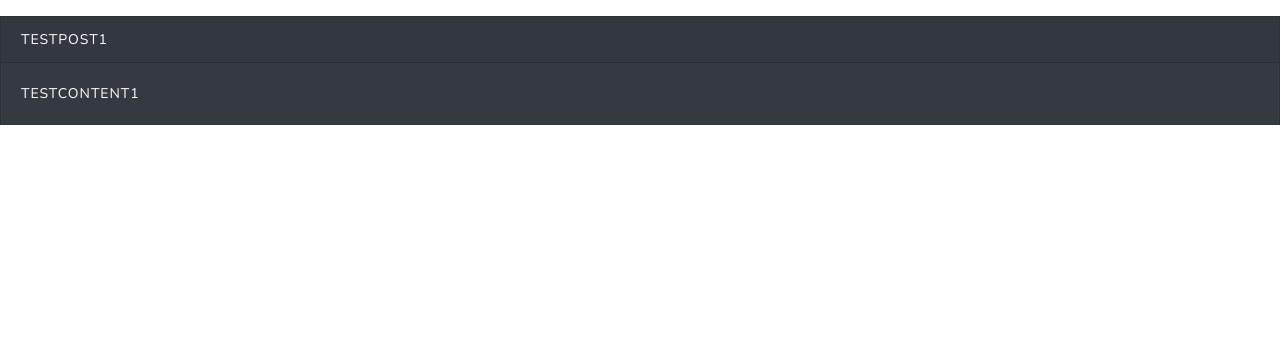
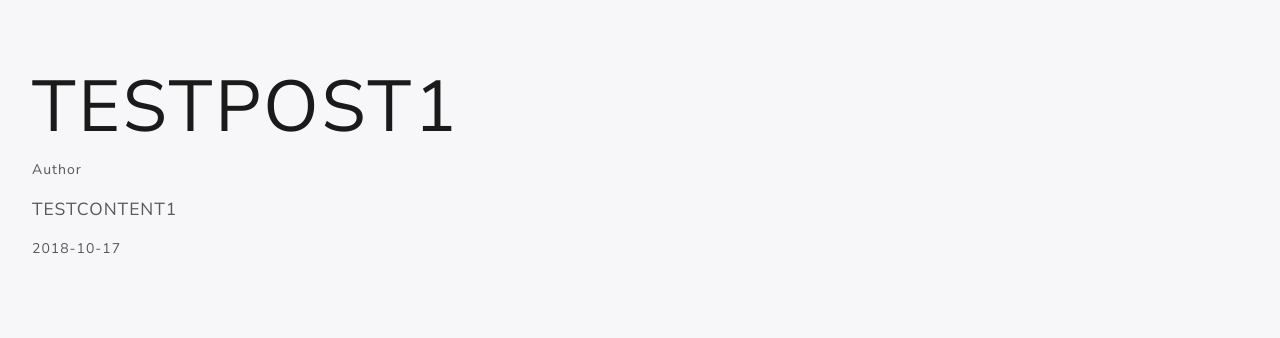
Before and after one commit to brooman/fake-news, a PHP site: page / in a window 1280 px wide. Shown: the part 89-427 px from the top of the page. Run offline with PHP 8.4, Linux system fonts and the light colour scheme; data comes from the database, SQL or seed files in the repository; data that the repository does not hold is empty.

Commit message:
Changed some CSS

```diff
--- a/public/css/main.css
+++ b/public/css/main.css
@@ -0,0 +1,5 @@
+.article-container {
+    display: flex;
+    flex-direction: column;
+    justify-items: center;
+}
--- a/views/components/posts.php
+++ b/views/components/posts.php
@@ -1,12 +1,17 @@
 <?php foreach ($posts as $post): ?>
-<div class="card text-white bg-dark mt-3">
-    <div class="card-header">
+<div class="jumbotron">
+    <h2 class="display-3">
         <?= $post['title']; ?>
-    </div>
-    <div class="card-body">
-        <p class="card-text">
-            <?= $post['content']; ?>
-        </p>
-    </div>
+    </h2>
+    <p>
+        Author
+    </p>
+    <p class="lead">
+        <?= $post['content']; ?>
+    </p>
+    <p>
+        <?= $post['creationdate']; ?>
+    </p>
 </div>
+
 <?php endforeach;
```
